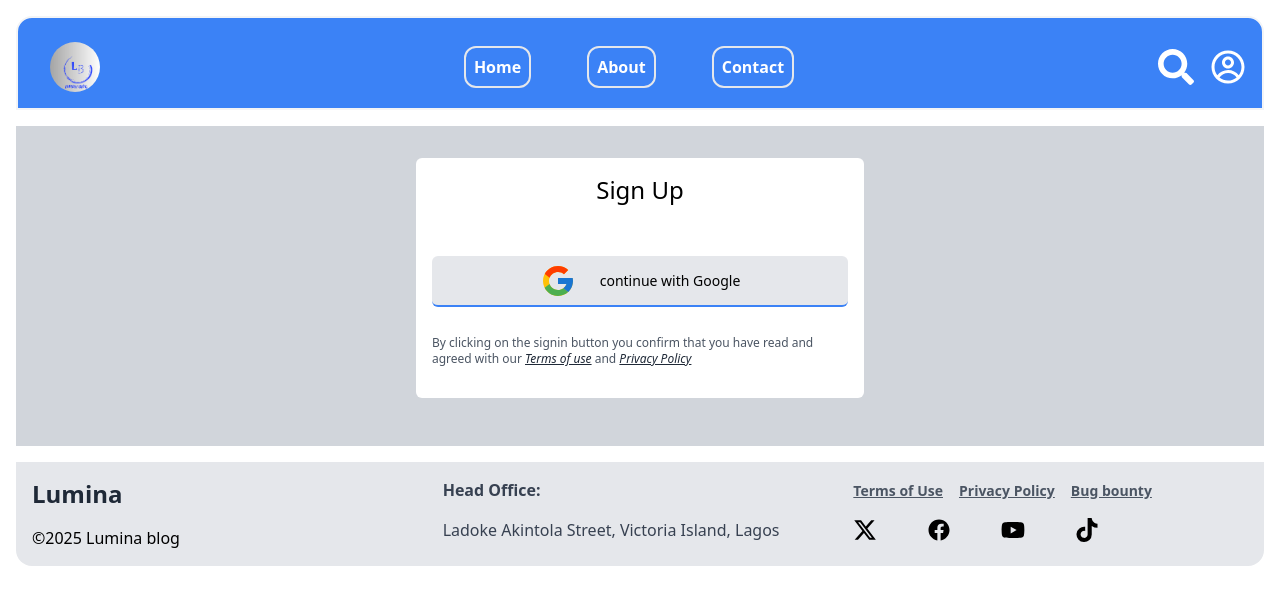
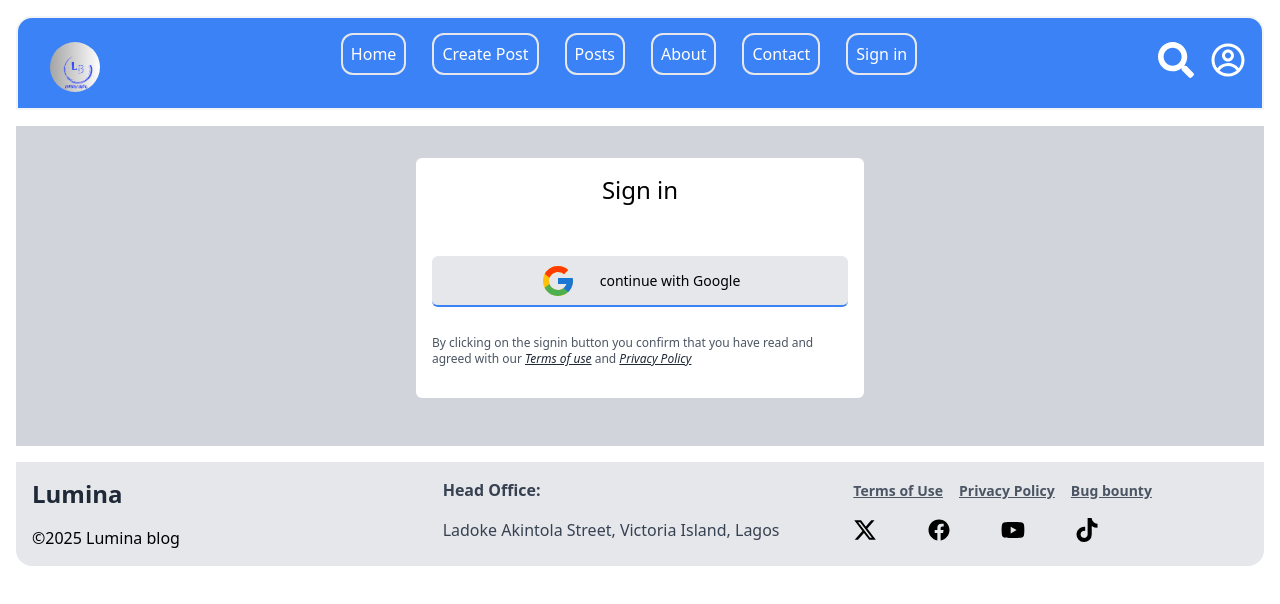
Before and after one commit to Only-1-MJsaX/lumina, a Next.js app: page /auth/signin in a window 1280 px wide. Shown: the top 604 px of the page. Built offline with nearby package versions, Linux system fonts and the light colour scheme; no server answers.

Commit message:
03/03/25

```diff
--- a/app/auth/signin/page.js
+++ b/app/auth/signin/page.js
@@ -13,8 +13,7 @@ export default async function SignInPage() {
         <main className='min-h-[320px] flex justify-center bg-gray-300 py-8 px-2 m-4'>
             <article>
                 <div className='w-full md:w-[28em] md:h-[15em] rounded-md bg-white p-4'>
-                    <h1 className='text-2xl text-center mb-[50px]'>Sign Up </h1>
-
+                    <h1 className='text-2xl text-center mb-[50px]'>Sign in </h1>
 
                     <div className='flex gap-2 mb-[20px]'>
                         <form
--- a/app/dashboard/createpost/page.js
+++ b/app/dashboard/createpost/page.js
@@ -12,7 +12,7 @@ const schema = Yup.object().shape({
     title: Yup.string().required('Title is required'),
     body: Yup.string().required('Body is required')
 })
-const Page = (UserId) => {
+const Page = () => {
     const [opsProgress, setOpsProgress] = useState(false);
     const {handleSubmit, handleChange, values, errors, handleBlur, touched} = useFormik({
         validationSchema: schema,
@@ -20,7 +20,7 @@ const Page = (UserId) => {
             title: '',
             body: ''
         },
-        onSubmit: async () => {
+        onSubmit: async (UserId) => {
             setOpsProgress(true);
             await addDoc (collection(db, 'post'), {
                 user: UserId,
--- a/app/dashboard/profilepage/page.js
+++ b/app/dashboard/profilepage/page.js
@@ -1,26 +1,27 @@
 import React from 'react';
 import Image from 'next/image';
 import { Button } from '@mui/material';
-<<<<<<< HEAD
-
 import Link from 'next/link';
-=======
-import Link from 'next/link';
-import { signOut } from '@/auth';
+import {auth, signOut } from '@/auth';
 
 
->>>>>>> test
 
-const ProfilePage = () => {
+
+export default async function ProfilePage  () {
+    const session = await auth();
     return (
         <main className='min-h-screen flex justify-center bg-gray-300 py-4 px-2 md:px-16 lg:py-8 md:px-16 '>
             <div className='w-full md:w-[400px] rounded-md border border-gray-300 p-4 md:p-6 bg-gray-50'>
                 <div className='flex justify-center'>
-                    <Image src="/lumina3.png" alt="profile picture" width={80} height={80} className='text-bold rounded-full ml-4 text-blue-600 w-[80px] h=[80px]' />
+                    <Image src={session?.user?.image}
+                    width={80}
+                    height={80}
+                    alt='profile picture'
+                    className='rounded-full w-[80px] h-[80px]'/>
                 </div>
-                <p className='text-center py-3 border-b border-sky-200'>User Name</p>
-                <p className='text-center py-3 border-b border-sky-200' >User Email</p>
-                <p className='text-center py-3 border-b border-sky-200' >User ID</p>
+                <p className='text-center py-3 border-b border-sky-200'> {session?.user?.name}</p>
+                <p className='text-center py-3 border-b border-sky-200' > {session?.user?.email}</p>
+                <p className='text-center py-3 border-b border-sky-200' >{session?.user?.id}</p>
 
                 <form
                 action={async () => {
@@ -29,16 +30,12 @@ const ProfilePage = () => {
                 }}>
                     <Button className='w-full mb-4' variant='contained' color='error' type='submit'> SignOut</Button>
                 </form>
-<<<<<<< HEAD
-                <Link className='w-full bg-blue-500 text-white rounded-md' href='/dashboard/updateprofile'>Update Profile
-=======
-                <Link className='w-full p-2 bg-blue-500 text-white rounded-md' type='submit' variant="contained" href='/dashboard/updateprofile'>Update Profile
->>>>>>> test
-                </Link>
+
+
+                <Link className='bg-blue-500 text-white rounded-md w-[28em]' href='/dashboard/updateprofile'>Update Profile</Link>
+
             </div>
 
         </main>
     );
 };
-
-export default ProfilePage;
--- a/components/footer.js
+++ b/components/footer.js
@@ -11,16 +11,17 @@ const year = new Date().getFullYear();
 function Footer() {
     return (
         <footer className='grid grid-cols-3 gap-4 bg-gray-200 p-4 m-4 rounded-b-2xl mb-2'>
-            <div>
-             <p className='text-2xl text-gray-800 font-bold'> Lumina </p>
-             <p className='mt-4'> &copy;{year} Lumina blog </p>
+
+            <div className=' '>
+                <p className='text-2xl text-gray-800 font-bold'> Lumina </p>
+                <p className='mt-4'> &copy;{year} Lumina blog </p>
             </div>
             <div>
                 <p className='text-md text-gray-700 font-bold'> Head Office:</p>
                 <p className='text-md text-gray-700 mt-4'> Ladoke Akintola Street, Victoria Island, Lagos</p>
             </div>
             <div>
-            <ul className='flex gap-4 font-bold mb-4'>
+                <ul className='flex gap-4 font-bold mb-4'>
                     <li><Link href="#" className='text-sm text-gray-600 underline'>Terms of Use</Link></li>
                     <li><Link href="#" className='text-sm text-gray-600 underline'>Privacy Policy</Link></li>
                     <li><Link href="#" className='text-sm text-gray-600 underline'>Bug bounty</Link></li>
@@ -28,10 +29,10 @@ function Footer() {
 
                 <ul className='flex items-center gap-[50px]'>
                     <li><Link href="#"><FaXTwitter className='text-2xl' /> </Link></li>
-                    <li><Link href="#"><IoLogoFacebook className='text-2xl'/> </Link></li>
+                    <li><Link href="#"><IoLogoFacebook className='text-2xl' /> </Link></li>
                     <li><Link href="#"><FaYoutube className='text-2xl' /> </Link></li>
-                    <li><Link href="#"><FaTiktok  className='text-2xl'/> </Link></li>
-              </ul>
+                    <li><Link href="#"><FaTiktok className='text-2xl' /> </Link></li>
+                </ul>
 
 
 
--- a/components/header.js
+++ b/components/header.js
@@ -6,17 +6,20 @@ import Image from 'next/image';
 
 function Header() {
     return (
-        <header className='p-4 m-4 border border-2 border-gray-100 bg-blue-500 rounded-t-2xl pt-6 ' >
-             <nav className='flex justify-between text-white items-center ' role='navigation'>
-                <Image src="/lumina3.png" alt="logo" width={50} height={50} className='text-bold rounded-full ml-4 text-blue-600' />
-                 <ul className='flex justify-around gap-[40px]'>
-                    <li><a href="#home" className='border border-2 border-black-500 p-2 m-2 rounded-xl hover hover:bg-white hover:text-blue-500 hover:border-white font-bold'>Home</a></li>
-                    <li><a href="#about" className='border border-2 border-black-500 p-2 m-2 rounded-xl hover hover:bg-white hover:text-blue-500 hover:border-gray-700 font-bold'>About</a></li>
-                    <li><a href="#contact" className='border border-2 border-black-500 p-2 m-2 rounded-xl hover hover:bg-white hover:text-blue-500 hover:border-gray-700 font-bold'>Contact</a></li>
+        <header className='border border-2 border-gray-100 bg-blue-500 rounded-t-2xl pt-6  p-4 m-4  ' >
+            <nav className='flex justify-between text-white ' role='navigation'>
+                <a href='/dashboard/home/home'><Image src="/lumina3.png" alt="logo" width={50} height={50} className='text-bold rounded-full ml-4 text-blue-600' /></a>
+                <ul className='flex gap-[10px]'>
+                    <li><a href="/dashboard/home/home" className='border border-2 border-black-500 p-2 m-2 rounded-xl hover hover:bg-white hover:text-blue-500 hover:border-white '>Home</a></li>
+                    <li><a href="/dashboard/createpost" className='border border-2 border-black-500 p-2 m-2 rounded-xl hover hover:bg-white hover:text-blue-500 hover:border-white'>Create Post</a></li>
+                    <li><a href="/dashboard/post" className='border border-2 border-black-500 p-2 m-2 rounded-xl hover hover:bg-white hover:text-blue-500 hover:border-white'>Posts</a></li>
+                    <li><a href="#about" className='border border-2 border-black-500 p-2 m-2 rounded-xl hover hover:bg-white hover:text-blue-500 hover:border-white '>About</a></li>
+                    <li><a href="#contact" className='border border-2 border-black-500 p-2 m-2 rounded-xl hover hover:bg-white hover:text-blue-500 hover:border-white '>Contact</a></li>
+                    <li><a href="/auth/signin" className='border border-2 border-black-500 p-2 m-2 rounded-xl hover hover:bg-white hover:text-blue-500 hover:border-white'>Sign in</a></li>
                 </ul>
-                <ul className='flex justify-evenly gap-4'>
-                    <li><Link href=""><FaSearch className='text-4xl hover hover:font-bold ' /></Link></li>
-                    <li><Link href=""><CgProfile className='text-4xl hover  hover:bg-white hover:text-black font-bold hover:rounded-full' /></Link></li>
+                <ul className='flex gap-4'>
+                    <li><Link href="#"><FaSearch className='text-4xl hover hover:font-bold ' /></Link></li>
+                    <li><Link href="/dashboard/profilepage"><CgProfile className='text-4xl hover  hover:bg-white hover:text-black font-bold hover:rounded-full' /></Link></li>
                 </ul>
             </nav>
 
--- a/next.config.mjs
+++ b/next.config.mjs
@@ -1,4 +1,15 @@
 /** @type {import('next').NextConfig} */
-const nextConfig = {};
+const nextConfig = {
+    images: {
+        remotePatterns: [
+          {
+            protocol: 'https',
+            hostname: 'lh3.googleusercontent.com',
+
+
+          },
+        ],
+      },
+};
 
 export default nextConfig;
```
